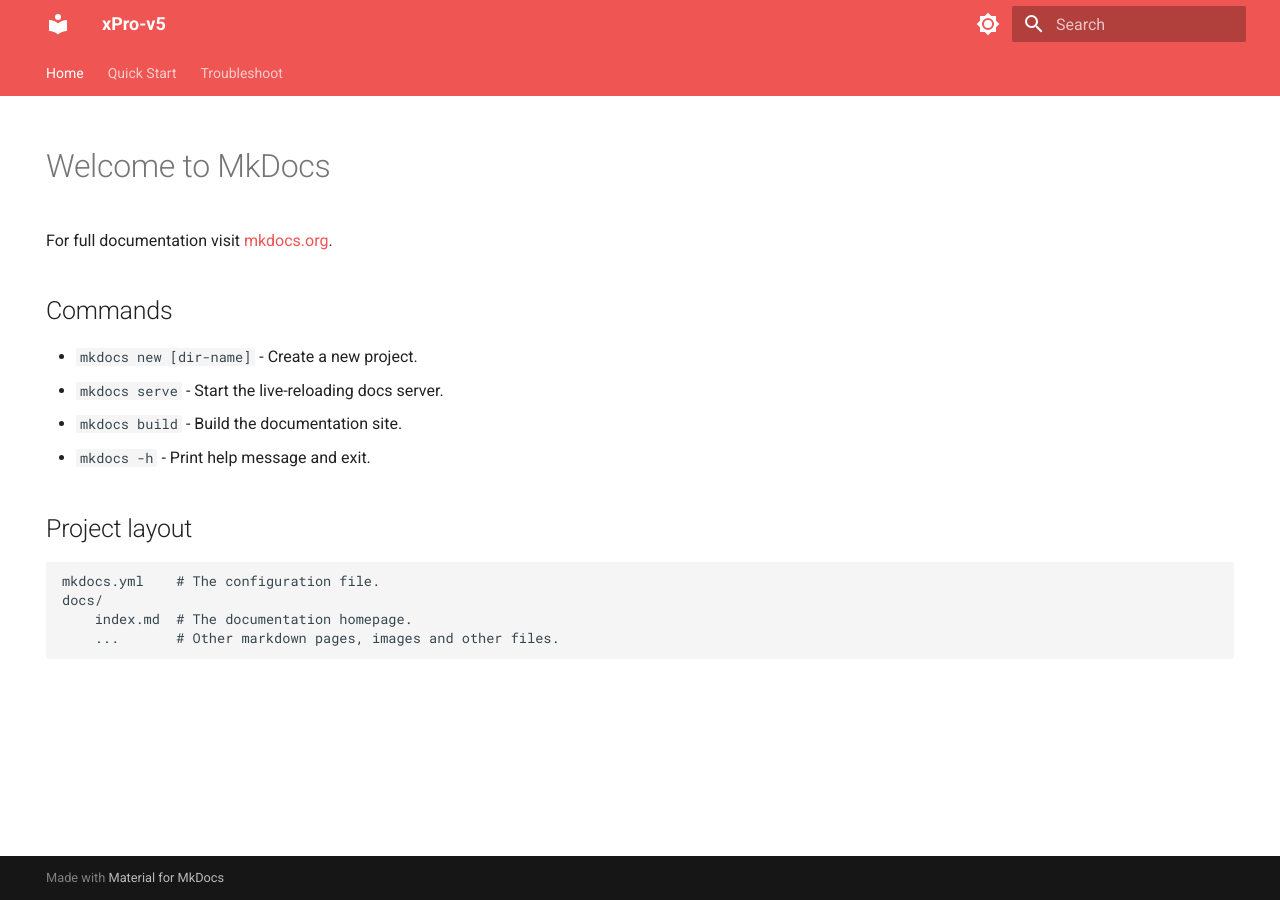
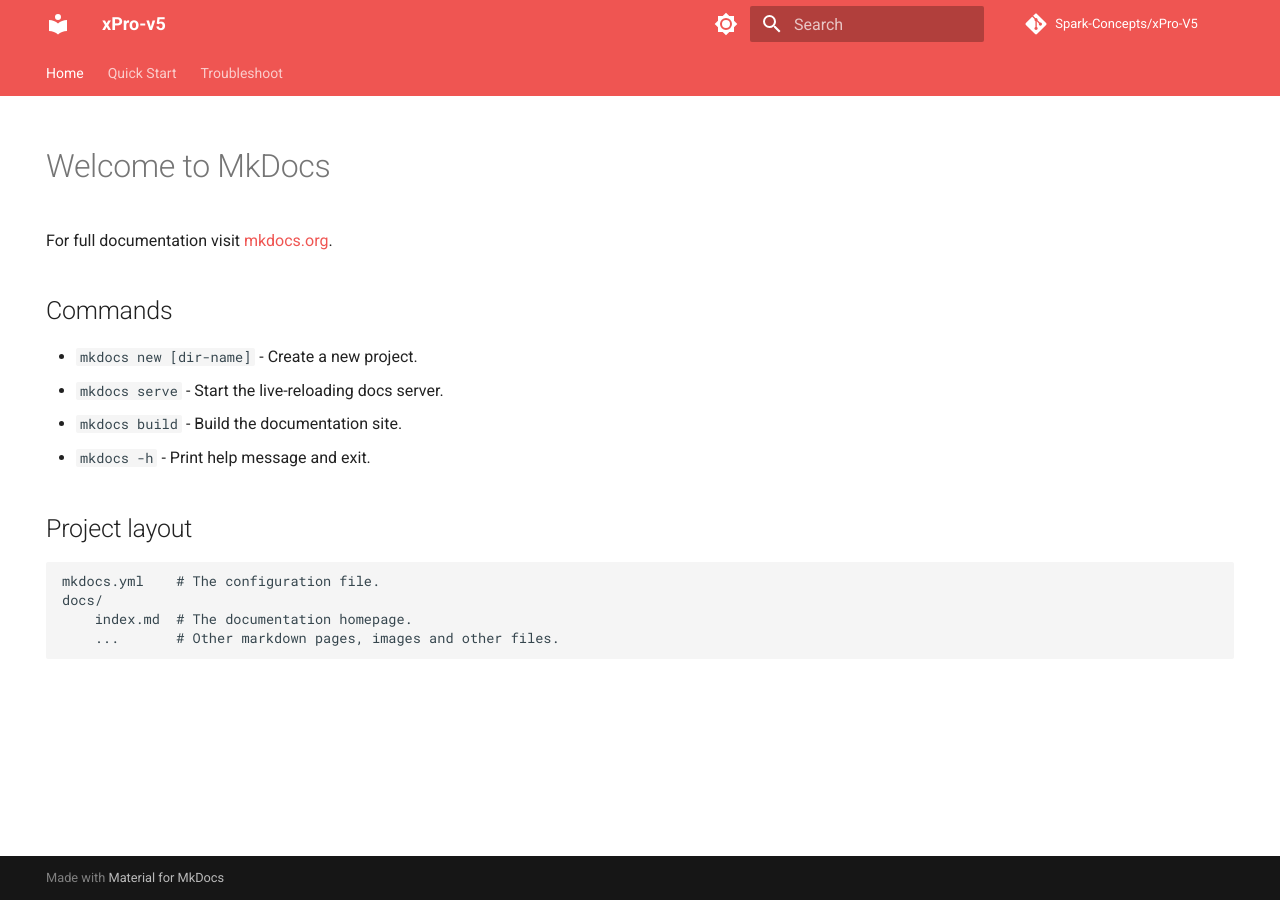
Before and after one commit to NWKaval/xProWiki, an MkDocs documentation site: the page built from docs/index.md, in a window 1280 px wide. Built offline with MkDocs 1.6.1 and Material for MkDocs 9.7.7, drawn with Linux system fonts in a browser that asks for light colours; comment, search, counter and statistics services are not loaded.

Commit message:
Added repo name

```diff
--- a/mkdocs.yml
+++ b/mkdocs.yml
@@ -27,3 +27,5 @@ nav:
   - Home: index.md
   - Quick Start: quickStart.md
   - Troubleshoot: troubleshoot.md
+repo_url: https://github.com/Spark-Concepts/xPro-V5
+repo_name: Spark-Concepts/xPro-V5
```
